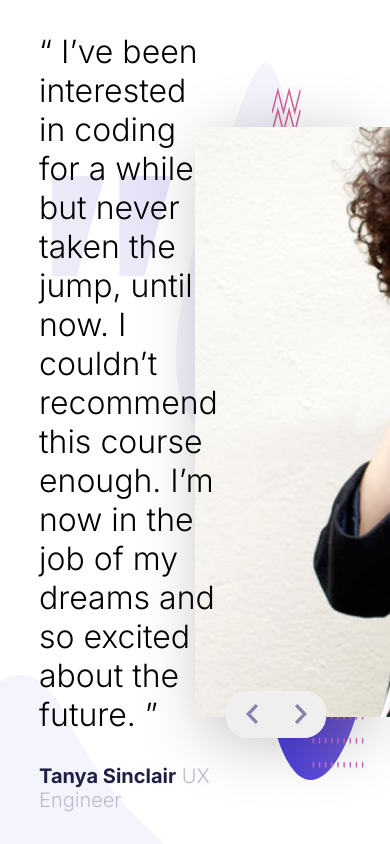
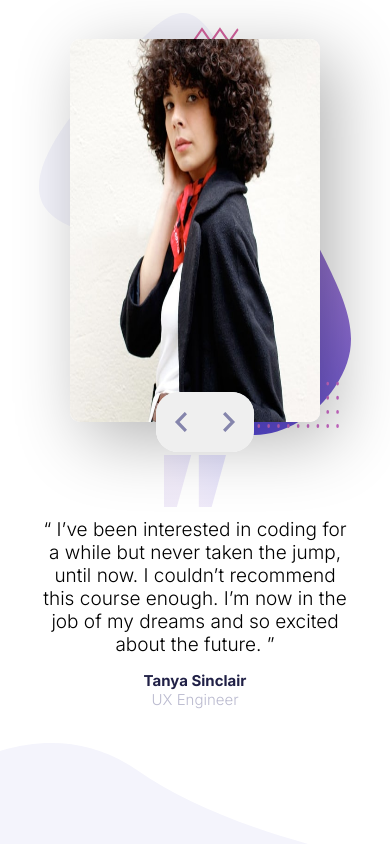
Before and after one commit to DannyBrito/coding_btcmp_slide_FrontEndMentor, a plain HTML site: page index.html in a window 390 px wide. Drawn offline with Linux system fonts and the light colour scheme.

Commit message:
✅ mobile completed and improve font-sizing

```diff
--- a/index.css
+++ b/index.css
@@ -45,12 +45,12 @@ button,button:focus {
     /* background-color: rgba(0, 0, 0, 0.173); */
     display: flex;
     justify-content: space-between;
+    align-items: center;
 }
 
 .textContainer{
     width: 67%;
     height: 100%;
-    overflow: visible;
     z-index: 1;
     display: flex;
     flex-direction: column;
@@ -123,8 +123,68 @@ button,button:focus {
 img{
     -webkit-touch-callout: none;
     -webkit-user-select: none;
-     -khtml-user-select: none;
-       -moz-user-select: none;
+    -khtml-user-select: none;
+    -moz-user-select: none;
         -ms-user-select: none;
-            user-select: none;
+        user-select: none;
+    }
+
+@media only screen and (max-width:750px){
+    .textContainer{
+        font-size: 27px;
+    }
+    .imageContainer{
+        max-width: 60%;
+    }
 }
+@media only screen and (max-width:550px){
+    .cardContainer{
+        flex-direction: column-reverse;
+        width: 100%;
+        height: 100%;
+        padding: 10%;
+    }
+    .imageContainer{
+        position: relative;
+        max-width: 80%;
+        max-height: 50%;
+        overflow: hidden;
+    }
+    .imageContainer img{
+        width:100%;
+    }
+    .textContainer{
+        max-height: 50%;
+        width: 100%;
+        font-size: 19px;
+        padding: 0;
+        text-align: center;
+        background-position:center 10%;
+        background-size:20%;
+    }
+    .quote{
+        overflow: hidden;
+    }
+    .author{
+        display: flex;
+        flex-direction: column;
+        font-size: 15px;
+        padding-top: 15px;
+    }
+    .mainContainer{
+        height: 100%;
+        background-position: right 50% top 3%,left -5% bottom;
+        background-size: 80% 50%, 80% 12%;
+        display: flex;
+        justify-content: center;
+        align-items: center;
+    }
+    .buttonContainer{
+        top: 46.5%;
+        height: 7%;
+        width: 25%;
+        left: 40%;
+        right: 0;
+        bottom: 0%;
+    }
+}
```
